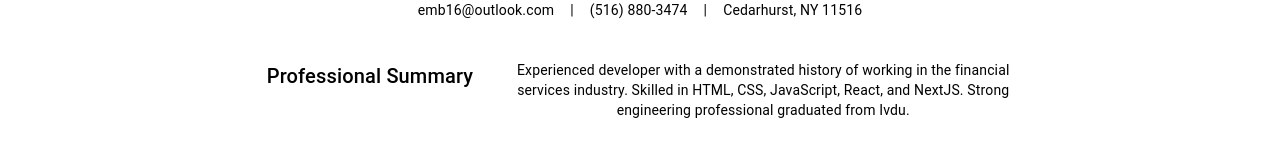
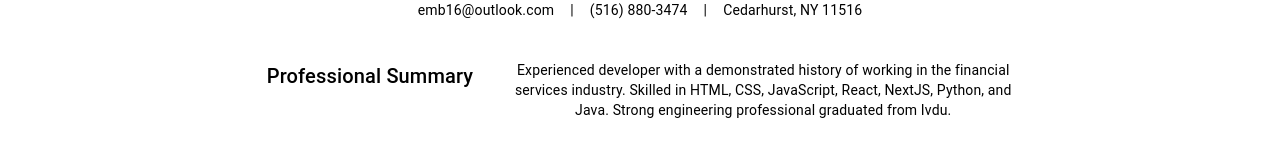
Before and after one commit to EphraimB/ephraim-becker-v2, a Next.js app: page /resume in a window 1280 px wide. Shown: the part 360-516 px from the top of the page. Built offline with nearby package versions, Linux system fonts and the light colour scheme.

Commit message:
Updated resume.

```diff
--- a/app/resume/page.tsx
+++ b/app/resume/page.tsx
@@ -41,7 +41,8 @@ export default function Resume() {
         <Typography variant="body2" component="p" sx={{ width: 500 }}>
           Experienced developer with a demonstrated history of working in the
           financial services industry. Skilled in HTML, CSS, JavaScript, React,
-          and NextJS. Strong engineering professional graduated from Ivdu.
+          NextJS, Python, and Java. Strong engineering professional graduated
+          from Ivdu.
         </Typography>
       </Stack>
     </Box>
```
